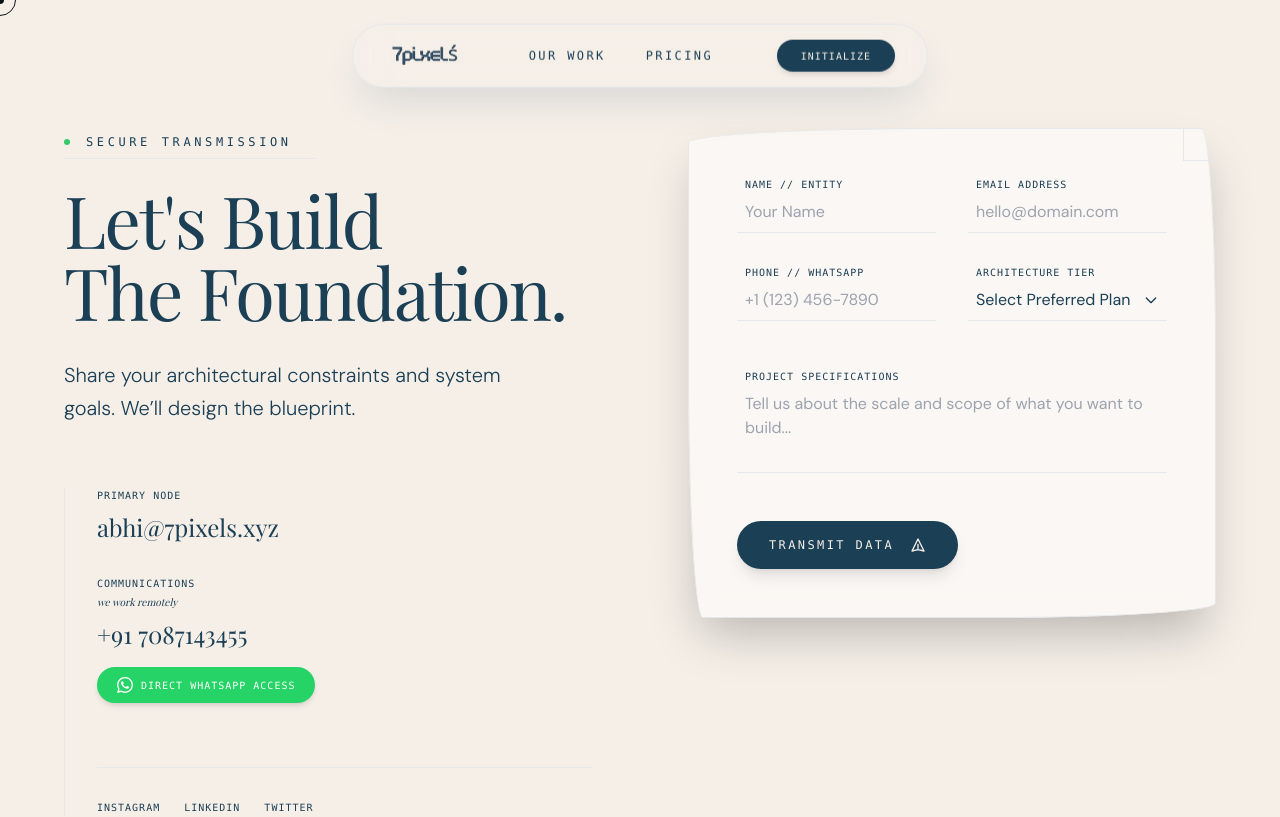
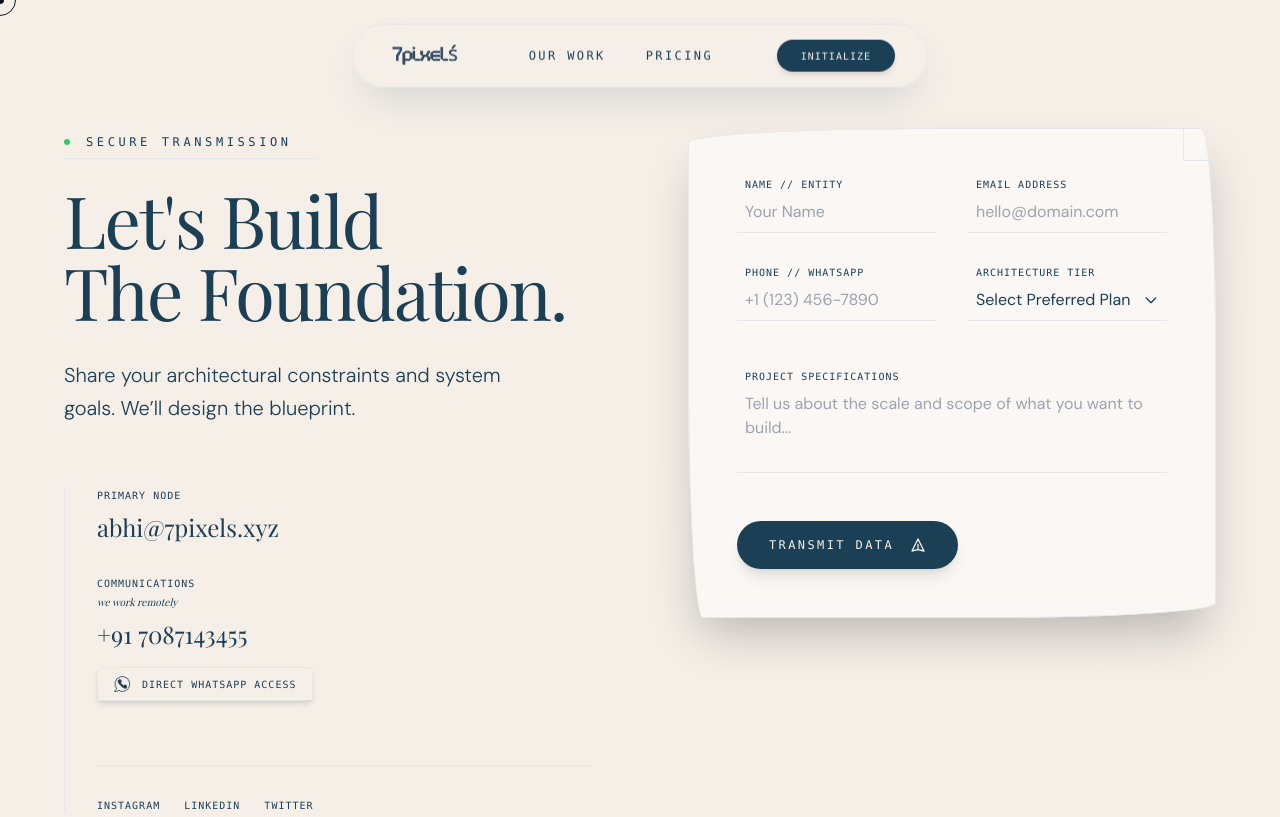
Before and after one commit to 7pixels-xyz/7pixels-main-website, a Next.js app: page /contact in a window 1280 px wide. Shown: the top 817 px of the page. Built offline with nearby package versions, Linux system fonts and the light colour scheme; a web font is replaced by a local one.

Commit message:
fix: unused TS vars and implement pixel art whatsapp asset

```diff
--- a/src/pages/contact.tsx
+++ b/src/pages/contact.tsx
@@ -3,6 +3,7 @@ import Cursor from "@/components/Cursor";
 import Header from "@/components/Header";
 import Footer from "@/components/Footer";
 import React, { useEffect, useRef, useState } from "react";
+import Image from "next/image";
 import gsap from "gsap";
 
 export default function Contact() {
@@ -10,8 +11,6 @@ export default function Contact() {
     const formContainerRef = useRef<HTMLDivElement>(null);
     const successRef = useRef<HTMLDivElement>(null);
     const progressBarRef = useRef<HTMLDivElement>(null);
-
-    const [status, setStatus] = useState<'idle' | 'sending' | 'sent'>('idle');
 
     useEffect(() => {
         if (typeof window === 'undefined') return;
@@ -28,9 +27,7 @@ export default function Contact() {
         e.preventDefault();
 
         // Start GSAP form transmission sequence
-        setStatus('sending');
-
-        const ctx = gsap.context(() => {
+        gsap.context(() => {
             // 1. Collapse the natural form
             gsap.to(formContainerRef.current, {
                 opacity: 0,
@@ -54,7 +51,6 @@ export default function Contact() {
                                     { opacity: 0, scale: 0.5, y: 20 },
                                     { opacity: 1, scale: 1, y: 0, duration: 0.8, ease: "back.out(1.7)", delay: 0.3 }
                                 );
-                                setStatus('sent');
                             }
                         }
                     );
@@ -114,9 +110,9 @@ export default function Contact() {
                                         href="https://api.whatsapp.com/send?phone=917087143455&text=Hey%207pixels%2C%20I%20would%20love%20to%20discuss%20a%20new%20digital%20architecture%20project!"
                                         target="_blank"
                                         rel="noopener noreferrer"
-                                        className="inline-flex items-center gap-2 bg-[#25D366] text-white px-5 py-2.5 rounded-full font-mono text-[10px] uppercase tracking-widest hover:scale-105 transition-transform shadow-md"
+                                        className="inline-flex items-center gap-3 border border-brandBlue/20 bg-cream/50 text-brandBlue px-4 py-2 rounded-full font-mono text-[10px] uppercase tracking-widest hover:scale-[1.02] hover:bg-white transition-all shadow-md organic-border"
                                     >
-                                        <svg className="w-4 h-4" fill="currentColor" viewBox="0 0 24 24"><path d="M17.472 14.382c-.297-.149-1.758-.867-2.03-.967-.273-.099-.471-.148-.67.15-.197.297-.767.966-.94 1.164-.173.199-.347.223-.644.075-.297-.15-1.255-.463-2.39-1.475-.883-.788-1.48-1.761-1.653-2.059-.173-.297-.018-.458.13-.606.134-.133.298-.347.446-.52.149-.174.198-.298.298-.497.099-.198.05-.371-.025-.52-.075-.149-.669-1.612-.916-2.207-.242-.579-.487-.5-.669-.51-.173-.008-.371-.01-.57-.01-.198 0-.52.074-.792.372-.272.297-1.04 1.016-1.04 2.479 0 1.462 1.065 2.875 1.213 3.074.149.198 2.096 3.2 5.077 4.487.709.306 1.262.489 1.694.625.712.227 1.36.195 1.871.118.571-.085 1.758-.719 2.006-1.413.248-.694.248-1.289.173-1.413-.074-.124-.272-.198-.57-.347m-5.421 7.403h-.004a9.87 9.87 0 01-5.031-1.378l-.361-.214-3.741.982.998-3.648-.235-.374a9.86 9.86 0 01-1.51-5.26c.001-5.45 4.436-9.884 9.888-9.884 2.64 0 5.122 1.03 6.988 2.898a9.825 9.825 0 012.893 6.994c-.003 5.45-4.437 9.884-9.885 9.884m8.413-18.297A11.815 11.815 0 0012.05 0C5.495 0 .16 5.335.157 11.892c0 2.096.547 4.142 1.588 5.945L.057 24l6.305-1.654a11.882 11.882 0 005.683 1.448h.005c6.554 0 11.89-5.335 11.893-11.893a11.821 11.821 0 00-3.48-8.413Z" /></svg>
+                                        <Image src="/whatsapp-pixel.png" alt="WhatsApp" width={16} height={16} className="object-contain" />
                                         Direct WhatsApp Access
                                     </a>
                                 </div>
```
Also changed, not shown: public/whatsapp-pixel.png (added).
